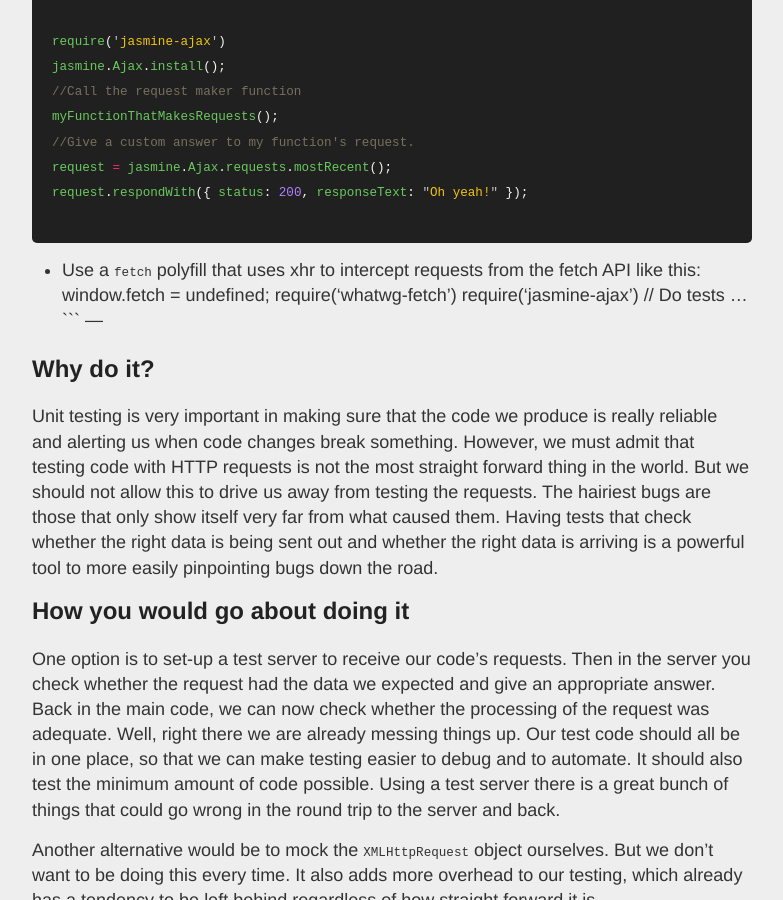
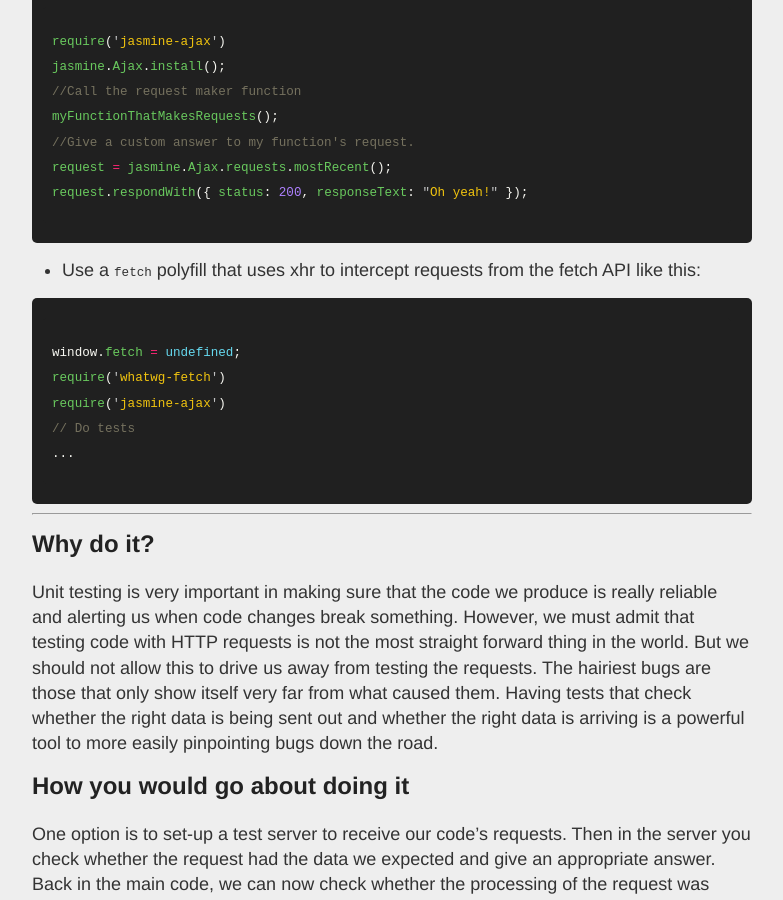
Before and after one commit to lazamar/lazamar.github.io, a Jekyll site: the page built from _posts/2016-03-05-testing-http-requests-with-jasmine.md, in a window 1280 px wide and 900 px high, scrolled down 362 px. Shown: the whole window, without its empty margins (248-1031 px from the left). Built offline with Jekyll 4.4.1, drawn with Linux system fonts in a browser that asks for light colours; comment, search, counter and statistics services are not loaded.

Commit message:
Fix highlighting issue

````diff
--- a/_posts/2016-03-05-testing-http-requests-with-jasmine.md
+++ b/_posts/2016-03-05-testing-http-requests-with-jasmine.md
@@ -22,6 +22,8 @@ request.respondWith({ status: 200, responseText: "Oh yeah!" });
 ```
 
 - Use a `fetch` polyfill that uses xhr to intercept requests from the fetch API like this:
+
+``` javascript
 window.fetch = undefined;
 require('whatwg-fetch')
 require('jasmine-ajax')
@@ -179,6 +181,7 @@ What we will do is to use a [polyfill](https://remysharp.com/2010/10/08/what-is-
 
 The result will look like this:
 
+
 ``` javascript
 window.fetch = undefined;
 require('whatwg-fetch')
````
